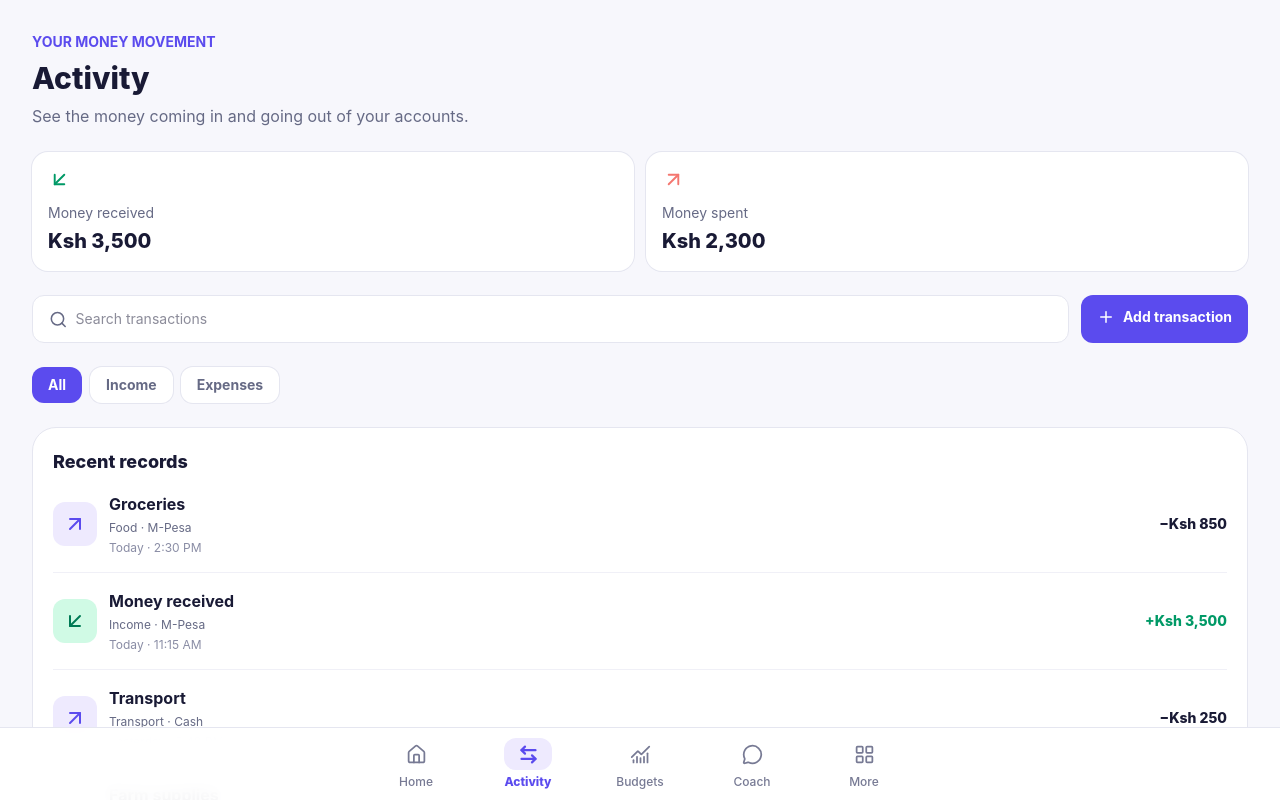
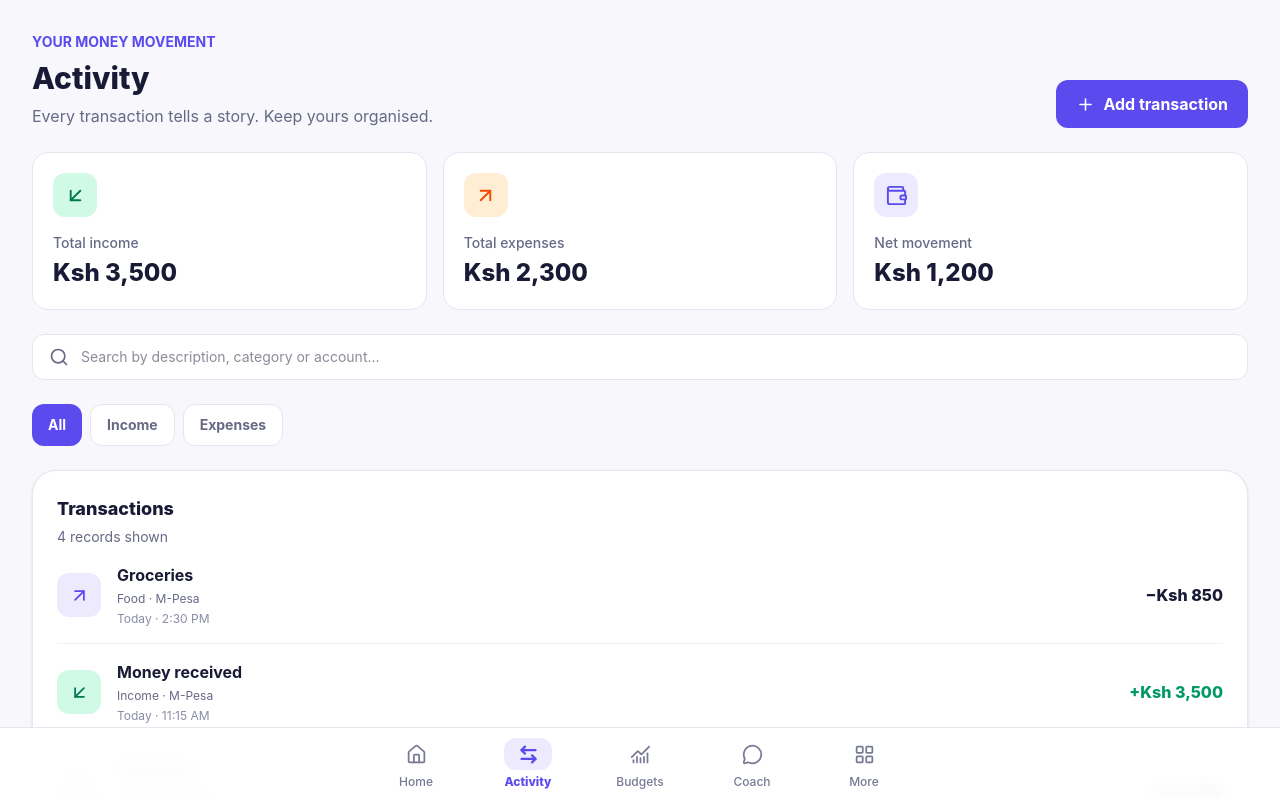
Before and after one commit to Linkon-Tuhoto/smart-money-tracker, a React (Vite) app in the folder money-tracker/: page / in a window 1280 px wide. Both pictures are taken after a click on the button "Add money". Shown: the top 800 px of the page. Built offline with nearby package versions, Linux system fonts and the light colour scheme.

Commit message:
activity screen display

```diff
--- a/money-tracker/src/pages/OtherPages.jsx
+++ b/money-tracker/src/pages/OtherPages.jsx
@@ -37,119 +37,411 @@ function PageHeader({ eyebrow, title, description }) {
   );
 }
 
+
 function Activity() {
   const [filter, setFilter] = React.useState("All");
+  const [search, setSearch] = React.useState("");
+  const [showForm, setShowForm] = React.useState(false);
+  const [type, setType] = React.useState("Expense");
+  const [transactions, setTransactions] = React.useState([
+    {
+      id: 1,
+      title: "Groceries",
+      category: "Food",
+      date: "Today · 2:30 PM",
+      amount: 850,
+      type: "Expense",
+      account: "M-Pesa",
+    },
+    {
+      id: 2,
+      title: "Money received",
+      category: "Income",
+      date: "Today · 11:15 AM",
+      amount: 3500,
+      type: "Income",
+      account: "M-Pesa",
+    },
+    {
+      id: 3,
+      title: "Transport",
+      category: "Transport",
+      date: "Yesterday · 5:40 PM",
+      amount: 250,
+      type: "Expense",
+      account: "Cash",
+    },
+    {
+      id: 4,
+      title: "Farm supplies",
+      category: "Farming",
+      date: "Yesterday · 9:20 AM",
+      amount: 1200,
+      type: "Expense",
+      account: "M-Pesa",
+    },
+  ]);
 
-  const records = [
-    { title: "Groceries", category: "Food", date: "Today · 2:30 PM", amount: -850, account: "M-Pesa" },
-    { title: "Money received", category: "Income", date: "Today · 11:15 AM", amount: 3500, account: "M-Pesa" },
-    { title: "Transport", category: "Transport", date: "Yesterday · 5:40 PM", amount: -250, account: "Cash" },
-    { title: "Farm supplies", category: "Farming", date: "Yesterday · 9:20 AM", amount: -1200, account: "M-Pesa" },
-  ];
+  const [form, setForm] = React.useState({
+    title: "",
+    category: "Food",
+    amount: "",
+    account: "M-Pesa",
+  });
 
-  const visibleRecords = records.filter((record) => {
-    if (filter === "Income") return record.amount > 0;
-    if (filter === "Expenses") return record.amount < 0;
-    return true;
+  const money = (amount) =>
+    new Intl.NumberFormat("en-KE", {
+      style: "currency",
+      currency: "KES",
+      maximumFractionDigits: 0,
+    }).format(amount);
+
+  const income = transactions
+    .filter((item) => item.type === "Income")
+    .reduce((sum, item) => sum + item.amount, 0);
+
+  const expenses = transactions
+    .filter((item) => item.type === "Expense")
+    .reduce((sum, item) => sum + item.amount, 0);
+
+  const visibleTransactions = transactions.filter((item) => {
+    const matchesFilter =
+      filter === "All" || item.type === filter;
+
+    const query = search.trim().toLowerCase();
+
+    const matchesSearch =
+      item.title.toLowerCase().includes(query) ||
+      item.category.toLowerCase().includes(query) ||
+      item.account.toLowerCase().includes(query);
+
+    return matchesFilter && matchesSearch;
   });
+
+  function handleSubmit(event) {
+    event.preventDefault();
+
+    const amount = Number(form.amount);
+
+    if (!form.title.trim() || !Number.isFinite(amount) || amount <= 0) {
+      return;
+    }
+
+    const newTransaction = {
+      id: Date.now(),
+      title: form.title.trim(),
+      category: form.category,
+      date: "Just now",
+      amount,
+      type,
+      account: form.account,
+    };
+
+    setTransactions((previous) => [
+      newTransaction,
+      ...previous,
+    ]);
+
+    setForm({
+      title: "",
+      category: "Food",
+      amount: "",
+      account: "M-Pesa",
+    });
+
+    setShowForm(false);
+  }
 
   return (
     <div className="space-y-6">
-      <PageHeader
-        eyebrow="YOUR MONEY MOVEMENT"
-        title="Activity"
-        description="See the money coming in and going out of your accounts."
-      />
+      <div className="flex flex-col justify-between gap-4 sm:flex-row sm:items-end">
+        <div>
+          <p className="text-sm font-bold text-[#5B4BEE]">
+            YOUR MONEY MOVEMENT
+          </p>
+          <h1 className="mt-2 text-2xl font-extrabold sm:text-3xl">
+            Activity
+          </h1>
+          <p className="mt-2 text-sm text-[#666A85] sm:text-base">
+            Every transaction tells a story. Keep yours organised.
+          </p>
+        </div>
 
-      <div className="grid grid-cols-2 gap-3">
-        <div className="rounded-2xl bg-white p-4 ring-1 ring-[#E5E6F0]">
-          <ArrowDownLeft className="text-emerald-600" size={23} />
-          <p className="mt-3 text-sm text-[#666A85]">Money received</p>
-          <p className="mt-1 text-xl font-extrabold">{money(3500)}</p>
+        <button
+          onClick={() => setShowForm((previous) => !previous)}
+          className="inline-flex items-center justify-center gap-2 rounded-xl bg-[#5B4BEE] px-5 py-3 font-bold text-white transition hover:bg-[#4939C7]"
+        >
+          <Plus size={19} />
+          Add transaction
+        </button>
       </div>
-        <div className="rounded-2xl bg-white p-4 ring-1 ring-[#E5E6F0]">
-          <ArrowUpRight className="text-[#F47770]" size={23} />
-          <p className="mt-3 text-sm text-[#666A85]">Money spent</p>
-          <p className="mt-1 text-xl font-extrabold">{money(2300)}</p>
+
+      {/* Summary cards */}
+      <div className="grid grid-cols-1 gap-4 sm:grid-cols-3">
+        <div className="rounded-2xl border border-[#E5E6F0] bg-white p-5">
+          <div className="flex h-11 w-11 items-center justify-center rounded-xl bg-emerald-100 text-emerald-700">
+            <ArrowDownLeft size={23} />
+          </div>
+          <p className="mt-4 text-sm font-medium text-[#666A85]">
+            Total income
+          </p>
+          <p className="mt-1 text-2xl font-extrabold">
+            {money(income)}
+          </p>
+        </div>
+
+        <div className="rounded-2xl border border-[#E5E6F0] bg-white p-5">
+          <div className="flex h-11 w-11 items-center justify-center rounded-xl bg-orange-100 text-orange-600">
+            <ArrowUpRight size={23} />
+          </div>
+          <p className="mt-4 text-sm font-medium text-[#666A85]">
+            Total expenses
+          </p>
+          <p className="mt-1 text-2xl font-extrabold">
+            {money(expenses)}
+          </p>
+        </div>
+
+        <div className="rounded-2xl border border-[#E5E6F0] bg-white p-5">
+          <div className="flex h-11 w-11 items-center justify-center rounded-xl bg-[#EEEAFE] text-[#5B4BEE]">
+            <Wallet size={23} />
+          </div>
+          <p className="mt-4 text-sm font-medium text-[#666A85]">
+            Net movement
+          </p>
+          <p className="mt-1 text-2xl font-extrabold">
+            {money(income - expenses)}
+          </p>
         </div>
       </div>
 
-      <div className="flex flex-col gap-3 sm:flex-row">
-        <div className="flex flex-1 items-center gap-2 rounded-xl border border-[#E5E6F0] bg-white px-4 py-3">
-          <Search size={19} className="text-[#666A85]" />
+      {/* Add transaction form */}
+      {showForm && (
+        <form
+          onSubmit={handleSubmit}
+          className="space-y-5 rounded-3xl border border-[#E5E6F0] bg-white p-5 shadow-sm sm:p-6"
+        >
+          <div className="flex items-center justify-between gap-3">
+            <h2 className="text-lg font-extrabold">
+              Record a transaction
+            </h2>
+            <button
+              type="button"
+              onClick={() => setShowForm(false)}
+              className="rounded-lg px-3 py-2 text-sm font-bold text-[#666A85] hover:bg-[#F7F7FC]"
+            >
+              Cancel
+            </button>
+          </div>
+
+          <div className="grid gap-4 sm:grid-cols-2">
+            <label className="text-sm font-semibold">
+              Transaction type
+              <select
+                value={type}
+                onChange={(event) => setType(event.target.value)}
+                className="mt-2 w-full rounded-xl border border-[#E5E6F0] bg-white p-3 outline-none focus:border-[#5B4BEE]"
+              >
+                <option>Expense</option>
+                <option>Income</option>
+              </select>
+            </label>
+
+            <label className="text-sm font-semibold">
+              Description
               <input
-            placeholder="Search transactions"
+                required
+                value={form.title}
+                onChange={(event) =>
+                  setForm({ ...form, title: event.target.value })
+                }
+                placeholder="e.g. Farm labour"
+                className="mt-2 w-full rounded-xl border border-[#E5E6F0] p-3 outline-none focus:border-[#5B4BEE]"
+              />
+            </label>
+
+            <label className="text-sm font-semibold">
+              Amount (KSh)
+              <input
+                required
+                type="number"
+                min="0.01"
+                step="0.01"
+                value={form.amount}
+                onChange={(event) =>
+                  setForm({ ...form, amount: event.target.value })
+                }
+                placeholder="e.g. 1500"
+                className="mt-2 w-full rounded-xl border border-[#E5E6F0] p-3 outline-none focus:border-[#5B4BEE]"
+              />
+            </label>
+
+            <label className="text-sm font-semibold">
+              Category
+              <select
+                value={form.category}
+                onChange={(event) =>
+                  setForm({ ...form, category: event.target.value })
+                }
+                className="mt-2 w-full rounded-xl border border-[#E5E6F0] bg-white p-3 outline-none focus:border-[#5B4BEE]"
+              >
+                <option>Food</option>
+                <option>Transport</option>
+                <option>Shopping</option>
+                <option>Farming</option>
+                <option>Salary</option>
+                <option>Business</option>
+                <option>Tithe & giving</option>
+                <option>Other</option>
+              </select>
+            </label>
+
+            <label className="text-sm font-semibold sm:col-span-2">
+              Account
+              <select
+                value={form.account}
+                onChange={(event) =>
+                  setForm({ ...form, account: event.target.value })
+                }
+                className="mt-2 w-full rounded-xl border border-[#E5E6F0] bg-white p-3 outline-none focus:border-[#5B4BEE]"
+              >
+                <option>M-Pesa</option>
+                <option>Cash</option>
+                <option>Bank</option>
+                <option>Other</option>
+              </select>
+            </label>
+          </div>
+
+          <button
+            type="submit"
+            className="w-full rounded-xl bg-[#5B4BEE] px-5 py-3 font-bold text-white transition hover:bg-[#4939C7] sm:w-auto"
+          >
+            Save transaction
+          </button>
+        </form>
+      )}
+
+      {/* Search */}
+      <div className="flex items-center gap-3 rounded-xl border border-[#E5E6F0] bg-white px-4 py-3">
+        <Search size={20} className="shrink-0 text-[#666A85]" />
+        <input
+          value={search}
+          onChange={(event) => setSearch(event.target.value)}
+          placeholder="Search by description, category or account..."
           className="w-full bg-transparent text-sm outline-none"
         />
       </div>
-        <button className="rounded-xl bg-[#5B4BEE] px-4 py-3 text-sm font-bold text-white">
-          <span className="inline-flex items-center gap-2">
-            <Plus size={18} /> Add transaction
-          </span>
-        </button>
-      </div>
 
+      {/* Filters */}
       <div className="flex flex-wrap gap-2">
-        {["All", "Income", "Expenses"].map((item) => (
+        {["All", "Income", "Expense"].map((item) => (
           <button
             key={item}
             onClick={() => setFilter(item)}
-            className={`rounded-xl px-4 py-2 text-sm font-bold ${
+            className={`rounded-xl px-4 py-2.5 text-sm font-bold transition ${
               filter === item
                 ? "bg-[#5B4BEE] text-white"
-                : "bg-white text-[#666A85] ring-1 ring-[#E5E6F0]"
+                : "border border-[#E5E6F0] bg-white text-[#666A85] hover:bg-[#EEEAFE]"
             }`}
           >
-            {item}
+            {item === "Expense" ? "Expenses" : item}
           </button>
         ))}
       </div>
 
-      <div className="rounded-3xl border border-[#E5E6F0] bg-white p-5">
-        <h2 className="mb-4 text-lg font-extrabold">Recent records</h2>
-        <div className="divide-y divide-[#F0F0F7]">
-          {visibleRecords.map((record) => (
-            <div
-              key={record.title}
-              className="flex items-center gap-3 py-4 first:pt-0 last:pb-0"
-            >
-              <div className={`flex h-11 w-11 shrink-0 items-center justify-center rounded-xl ${
-                record.amount > 0
-                  ? "bg-emerald-100 text-emerald-700"
-                  : "bg-[#EEEAFE] text-[#5B4BEE]"
-              }`}>
-                {record.amount > 0 ? <ArrowDownLeft /> : <ArrowUpRight />}
-              </div>
-              <div className="min-w-0 flex-1">
-                <p className="font-bold">{record.title}</p>
-                <p className="mt-1 text-xs text-[#666A85]">
-                  {record.category} · {record.account}
+      {/* Transaction list */}
+      <section className="rounded-3xl border border-[#E5E6F0] bg-white p-5 shadow-sm sm:p-6">
+        <div className="mb-4 flex items-center justify-between gap-3">
+          <div>
+            <h2 className="text-lg font-extrabold">
+              Transactions
+            </h2>
+            <p className="mt-1 text-sm text-[#666A85]">
+              {visibleTransactions.length} records shown
             </p>
-                <p className="mt-1 text-xs text-[#8A8DA5]">{record.date}</p>
-              </div>
-              <p className={`shrink-0 text-sm font-extrabold ${
-                record.amount > 0 ? "text-emerald-600" : "text-[#191A35]"
-              }`}>
-                {record.amount > 0 ? "+" : "−"}
-                {money(Math.abs(record.amount))}
-              </p>
-            </div>
-          ))}
           </div>
         </div>
 
-      <div className="rounded-2xl bg-[#EAF3FF] p-4 text-sm leading-6 text-blue-950">
-        <Smartphone className="mb-2" size={22} />
-        <p className="font-bold">M-Pesa message imports</p>
-        <p className="mt-1">
-          We'll add bulk message importing and a transaction review process
-          here. Imported records will need reviewing before being treated as
-          confirmed financial records.
+        {visibleTransactions.length === 0 ? (
+          <div className="py-12 text-center">
+            <Search className="mx-auto text-[#8A8DA5]" size={30} />
+            <p className="mt-3 font-bold">No transactions found</p>
+            <p className="mt-1 text-sm text-[#666A85]">
+              Try another search or filter.
+            </p>
+          </div>
+        ) : (
+          <div className="divide-y divide-[#F0F0F7]">
+            {visibleTransactions.map((item) => {
+              const isIncome = item.type === "Income";
+
+              return (
+                <div
+                  key={item.id}
+                  className="flex items-center gap-3 py-4 first:pt-0 last:pb-0 sm:gap-4"
+                >
+                  <div
+                    className={`flex h-11 w-11 shrink-0 items-center justify-center rounded-xl ${
+                      isIncome
+                        ? "bg-emerald-100 text-emerald-700"
+                        : "bg-[#EEEAFE] text-[#5B4BEE]"
+                    }`}
+                  >
+                    {isIncome ? (
+                      <ArrowDownLeft size={21} />
+                    ) : (
+                      <ArrowUpRight size={21} />
+                    )}
+                  </div>
+
+                  <div className="min-w-0 flex-1">
+                    <p className="truncate font-bold">{item.title}</p>
+                    <p className="mt-1 text-xs text-[#666A85]">
+                      {item.category} · {item.account}
+                    </p>
+                    <p className="mt-1 text-xs text-[#8A8DA5]">
+                      {item.date}
+                    </p>
+                  </div>
+
+                  <p
+                    className={`shrink-0 text-sm font-extrabold sm:text-base ${
+                      isIncome ? "text-emerald-600" : "text-[#191A35]"
+                    }`}
+                  >
+                    {isIncome ? "+" : "−"}
+                    {money(item.amount)}
+                  </p>
+                </div>
+              );
+            })}
+          </div>
+        )}
+      </section>
+
+      {/* M-Pesa import placeholder */}
+      <section className="rounded-2xl border border-blue-100 bg-[#EAF3FF] p-5">
+        <div className="flex items-start gap-3">
+          <div className="flex h-11 w-11 shrink-0 items-center justify-center rounded-xl bg-white text-blue-600">
+            <Smartphone size={23} />
+          </div>
+          <div>
+            <h3 className="font-extrabold text-blue-950">
+              Import M-Pesa messages
+            </h3>
+            <p className="mt-1 text-sm leading-6 text-blue-900">
+              Next, we'll build a bulk-import screen where you can paste
+              multiple messages, review the extracted transactions and
+              describe what each payment was used for.
             </p>
           </div>
         </div>
+      </section>
+    </div>
   );
 }
+
 
 function Budgets() {
   const budgets = [
```
Lines whose indentation alone changed are shown as unchanged.
